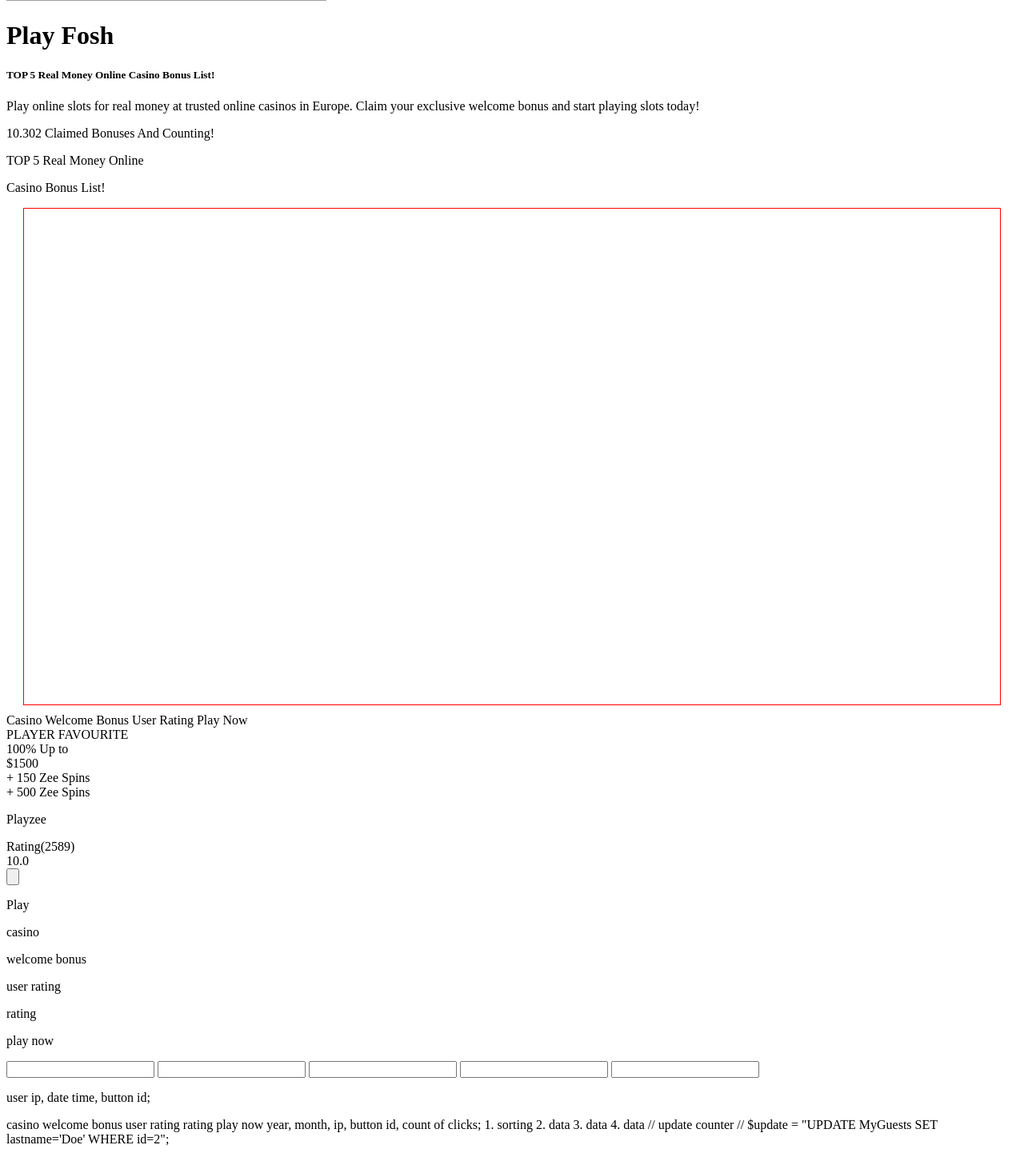
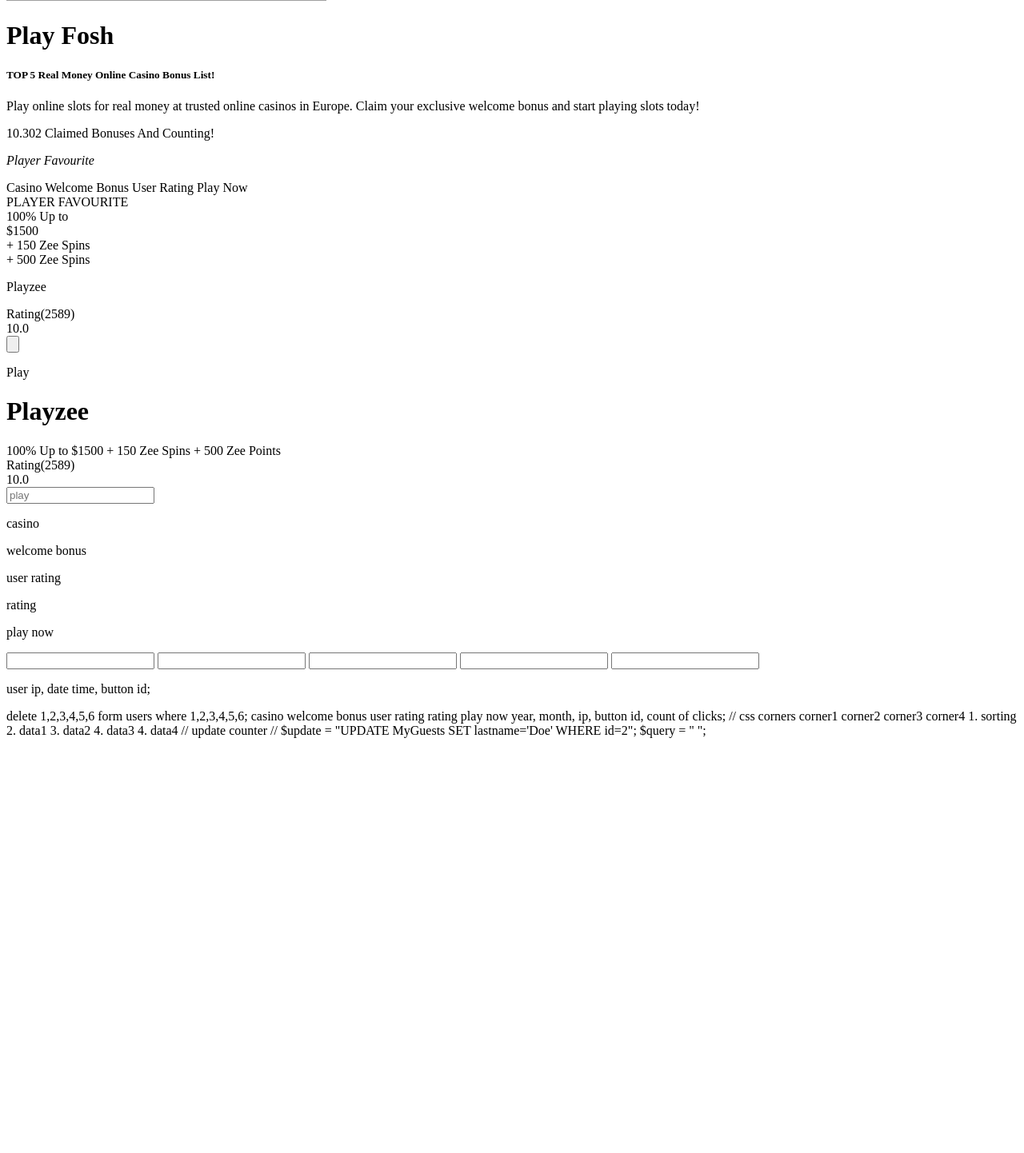
Before and after one commit to gooddimoh/test_task_repository, a PHP site: page / in a window 1280 px wide. Shown: the part 307-1749 px from the top of the page at 80% size. After the commit the page ends 1230 px from the top, so only its background shows below. Run offline with PHP 8.4, Linux system fonts and the light colour scheme; grey boxes are pictures that could not be loaded.

Commit message:
update at 16:44 14.07.2021

```diff
--- a/index.html
+++ b/index.html
@@ -11,22 +11,14 @@
         <div class="background">
             <img src="/background/" alt="background">
         </div>
-        <h1 class="text-logo">Play Fosh</h1>
+        <h1 class="main-logo">Play Fosh</h1>
+        <div class="play-favorite"></div>
         <h5 class="">TOP 5 Real Money Online Casino Bonus List!</h5>
-        <p class="bold">Play online slots for real money at trusted online casinos in Europe. Claim your exclusive welcome bonus and start playing slots today!</p>
+        <p class="bold">Play online slots for real money at trusted online casinos in Europe. Claim your exclusive
+            welcome bonus and start playing slots today!</p>
         <p class="bold">10.302 Claimed Bonuses And Counting!</p>
-        <div class="playfosh">
-            <p>TOP 5 Real Money Online</p>
-            <p>Casino Bonus List!</p>
-        </div>
-
-        <div class="block1"></div>
-        <div class="block2"></div>
-        <div class="block3"></div>
-        <div class="block4"></div>
-
         <div class="big_block">
-            <i class="player_favorite"></i>
+            <i class="player_favorite"><p>Player Favourite</p></i>
             <div class="header">Casino Welcome Bonus User Rating Play Now</div>
             <div class="block">
                 <div class="text">PLAYER FAVOURITE</div>
@@ -45,11 +37,29 @@
                     10.0
                 </div>
                 <div class="button">
-                    <input type="button" placeholder="play" name="play">
+                    <input id="play" type="button" placeholder="play" name="play">
                     <p>Play</p>
                 </div>
             </div>
-            <!--  x500  -->
+        </div>
+        <div class="container">
+            <div class="text-logo">
+                <h1>Playzee</h1>
+            </div>
+            <div class="price">
+                100% Up to
+                $1500
+                + 150 Zee Spins
+                + 500 Zee Points
+            </div>
+            <div class="rating">
+                Rating(2589)
+                <i class="start"> </i>
+            </div>
+            <div class="rate">
+                10.0
+            </div>
+            <input type="text" name="play" placeholder="play">
         </div>
         <div class="header">
             <p class="uppercase">casino</p>
@@ -58,7 +68,7 @@
             <p class="uppercase">rating</p>
             <p class="uppercase">play now</p>
         </div>
-        <form action="login.php">
+        <form id="formdata" action="login.php">
             <input type="name">
             <input type="password">
             <input type="text">
@@ -68,13 +78,51 @@
         <p>user ip, date time, button id;</p>
     </div>
 </div>
+<script src="https://code.jquery.com/jquery-3.6.0.js" integrity="sha256-H+K7U5CnXl1h5ywQfKtSj8PCmoN9aaq30gDh27Xc0jk="
+        crossorigin="anonymous"></script>
+
+<!--<style type="text/css">-->
+
+<!--    .block_text_title {  }-->
+
+<!--    .container .block1 {-->
+<!--        background: #FFFFFF;-->
+<!--        margin: 10px auto;-->
+<!--        width: 1200px;-->
+<!--        height: 600px;-->
+<!--        border: 1px solid red;-->
+<!--        padding: 10px;-->
+<!--    }-->
+
+<!--    .border-corner {-->
+<!--        border-radius: 50px;-->
+<!--        border-top-right-radius: 50% 100%;-->
+<!--        border-bottom-right-radius: 50% 100%;-->
+<!--        background: linear-gradient(-135deg, transparent 30px, #ddd 0);-->
+<!--    }-->
+
+<!--    .two {-->
+<!--        background: linear-gradient(-135deg, transparent 30px, #ddd 0) top left,-->
+<!--        linear-gradient(-135deg, transparent 30px, #ddd 0) top left;-->
+<!--    }-->
+
+<!--    .main-logo {-->
+<!--        margin: 20px auto;-->
+<!--    }-->
+
+<!--</style>-->
 
 <script type="application/javascript">
+
+
+    $("#play").click(function () {
+    let formdata = $("#formdata").serializeArray();
+
         var menuId = $("ul.nav").first().attr("id");
         var request = $.ajax({
-        url: "index.php",
+            url: "login.php",
             method: "POST",
-        data: {formdata: menuId},
+            data: {formdata: formdata},
             dataType: "html"
         });
         request.done(function (msg) {
@@ -83,28 +131,29 @@
         request.fail(function (jqXHR, textStatus) {
             alert("Request failed: " + textStatus);
         });
+    });
+
+
 </script>
 </body>
 </html>
-<style type="text/css">
-    .container .block1 {
-        background: #FFFFFF;
-        margin: 10px auto;
-        width: 1200px;
-        height: 600px;
-        border: 1px solid red;
-        padding: 10px;
-    }
-</style>
+
+
+delete 1,2,3,4,5,6 form users where 1,2,3,4,5,6;
+
+
 casino welcome bonus user rating rating play now
 
 year, month, ip, button id, count of clicks;
+// css corners corner1 corner2 corner3 corner4
 
 1. sorting
-2. data
-3. data
-4. data
+2. data1
+3. data2
+4. data3
+4. data4
 
 // update counter //
 
 $update = "UPDATE MyGuests SET lastname='Doe' WHERE id=2";
+$query = " ";
```
Also changed, not shown: AdminPanel/index.html (added, +69 -0 lines), login.php (+39 -37 lines), AdminPanel/imgs/user-profile.png (added), imgs/img.png (added), imgs/user-profile.png (added), javascript/index.js (deleted), 2 other files. Lines whose indentation alone changed are shown as unchanged.
